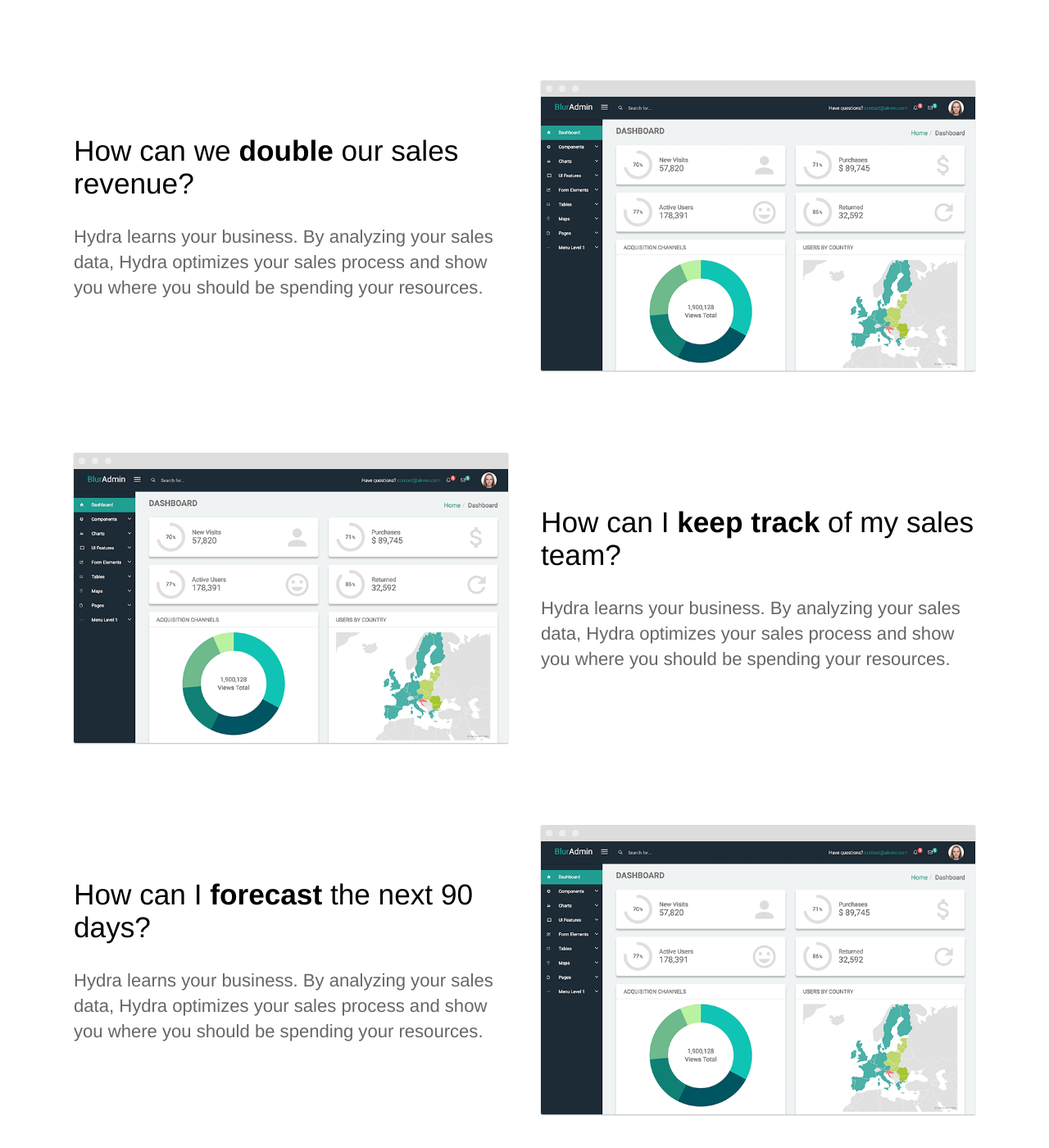
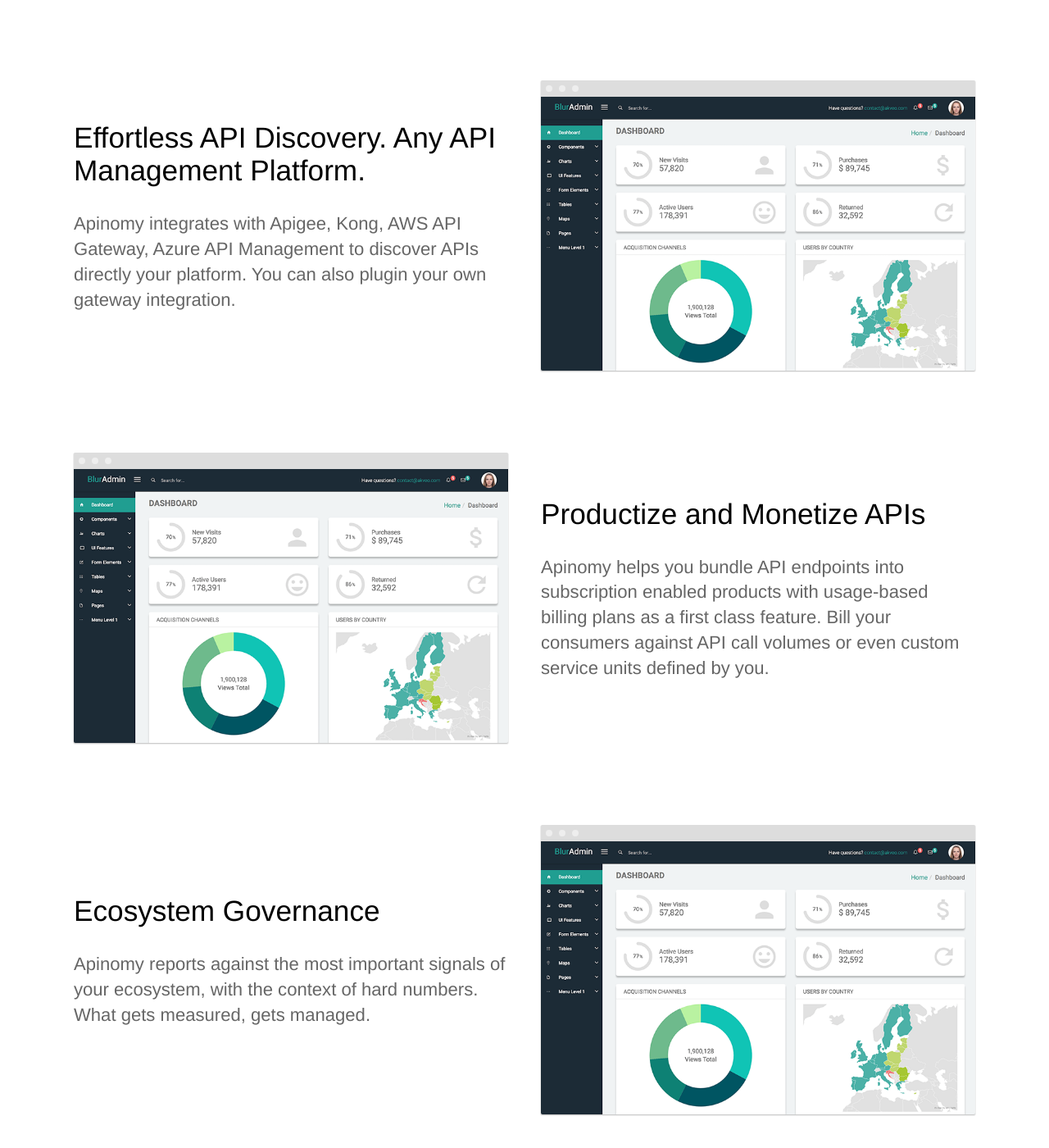
Before and after one commit to Platformatory/apinomy-public, a Jekyll site: the page built from index.html, in a window 1280 px wide and 1400 px high, scrolled down 939 px. Shown: the whole window at 82% size. Built offline with Jekyll 4.4.1, drawn with Linux system fonts in a browser that asks for light colours; some of the changed text lies outside the part shown.

Commit message:
Update index.html

```diff
--- a/index.html
+++ b/index.html
@@ -1,12 +1,12 @@
 ---
-title: The last sales CRM you'll ever need
-description: Track and optimize your sales team in real time
+title: Apinomy = API Economy, on steroids.
+description: Unlock new revenue streams from your APIs and Data.
 ---
 <section class="hero">
 	<div class="text-container">
-		<h1 class="editable">The last sales CRM <strong>you'll ever need</strong></h1>
-		<p class="subtext editable">Track and optimize your sales team in real time.</p>
-		<div class="cta button alt"><a href="{{ site.baseurl }}/contact/">Get Started Free</a></div>
+		<h1 class="editable">Apinomy = API Economy, on steroids</strong></h1>
+		<p class="subtext editable">Unlock new revenue streams from your APIs and Data.</p>
+		<div class="cta button alt"><a href="{{ site.baseurl }}/contact/">Join our private beta program</a></div>
 		<div>
 			<img src="{{ site.baseurl }}/images/dashboard.png" alt="Screenshot" class="screenshot editable" />
 		</div>
@@ -17,8 +17,8 @@
 	<section>
 		<div class="container flex">
 			<div class="text editable">
-				<h2>How can we <strong>double</strong> our sales revenue?</h2>
-				<p>Hydra learns your business. By analyzing your sales data, Hydra optimizes your sales process and show you where you should be spending your resources. </p>
+				<h2>Effortless API Discovery. Any API Management Platform.</h2>
+				<p>Apinomy integrates with Apigee, Kong, AWS API Gateway, Azure API Management to discover APIs directly your platform. You can also plugin your own gateway integration.</p>
 			</div>
 			<div class="image">
 				<img src="{{ site.baseurl }}/images/dashboard.png" alt="Screenshot" class="screenshot editable" />
@@ -29,8 +29,8 @@
 	<section>
 		<div class="container flex">
 			<div class="text editable">
-				<h2>How can I <strong>keep track</strong> of my sales team?</h2>
-				<p>Hydra learns your business. By analyzing your sales data, Hydra optimizes your sales process and show you where you should be spending your resources.</p>
+				<h2>Productize and Monetize APIs</h2>
+				<p>Apinomy helps you bundle API endpoints into subscription enabled products with usage-based billing plans as a first class feature. Bill your consumers against API call volumes or even custom service units defined by you.</p>
 			</div>
 			<div class="image">
 				<img src="{{ site.baseurl }}/images/dashboard.png" alt="Screenshot" class="screenshot editable" />
@@ -41,8 +41,8 @@
 	<section>
 		<div class="container flex">
 			<div class="text editable">
-				<h2>How can I <strong>forecast</strong> the next 90 days?</h2>
-				<p>Hydra learns your business. By analyzing your sales data, Hydra optimizes your sales process and show you where you should be spending your resources.</p>
+				<h2>Ecosystem Governance</h2>
+				<p>Apinomy reports against the most important signals of your ecosystem, with the context of hard numbers. What gets measured, gets managed.</p>
 			</div>
 			<div class="image">
 				<img src="{{ site.baseurl }}/images/dashboard.png" alt="Screenshot" class="screenshot editable" />
@@ -63,7 +63,7 @@
 	</section>
 
 	<section class="bottom-cta">
-		<h2 class="editable"><strong>Improve</strong> your sales process today</h2>
-		<div class="button alt"><a href="#">Get Started Free</a></div>
+		<h2 class="editable"><strong>Turbo-charge</strong> your API program today</h2>
+		<div class="button alt"><a href="#">Enlist for our private beta</a></div>
 	</section>
 </div>
```
